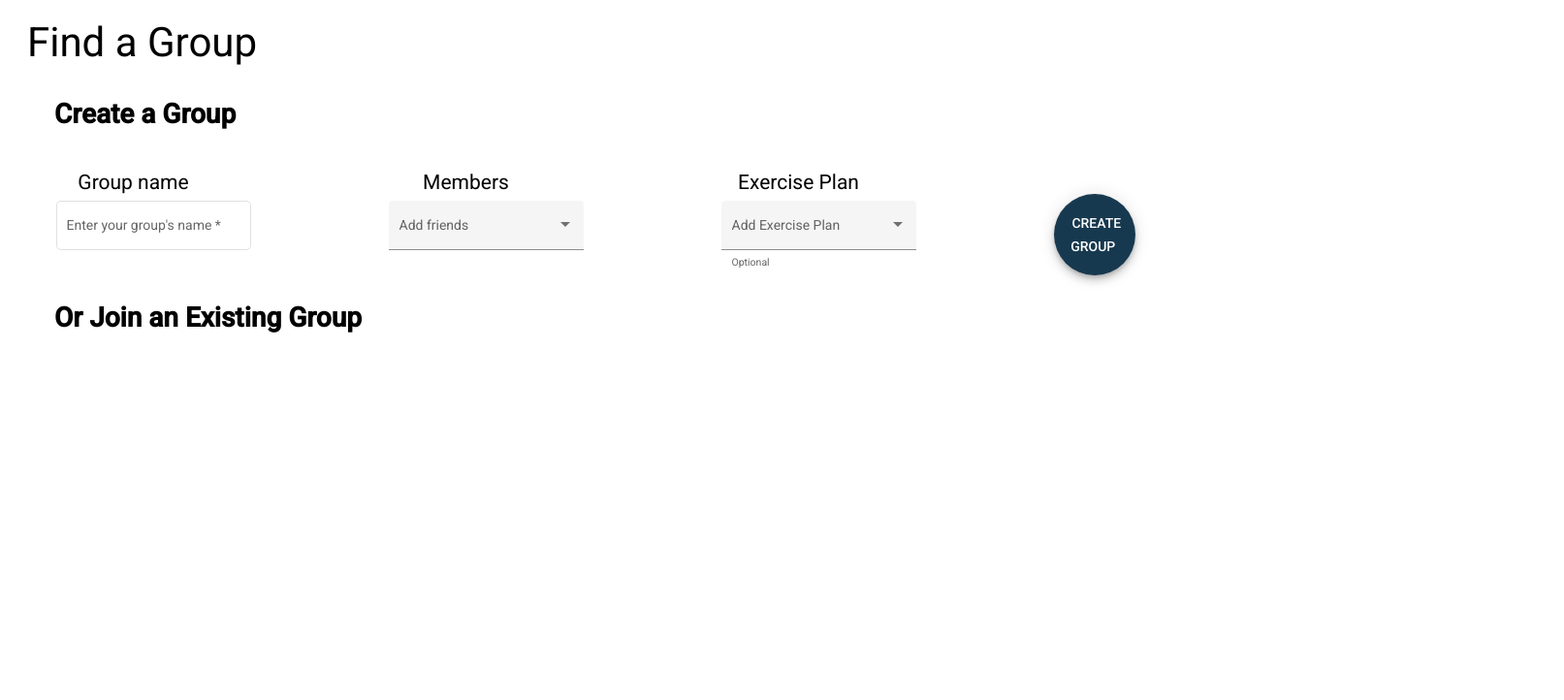
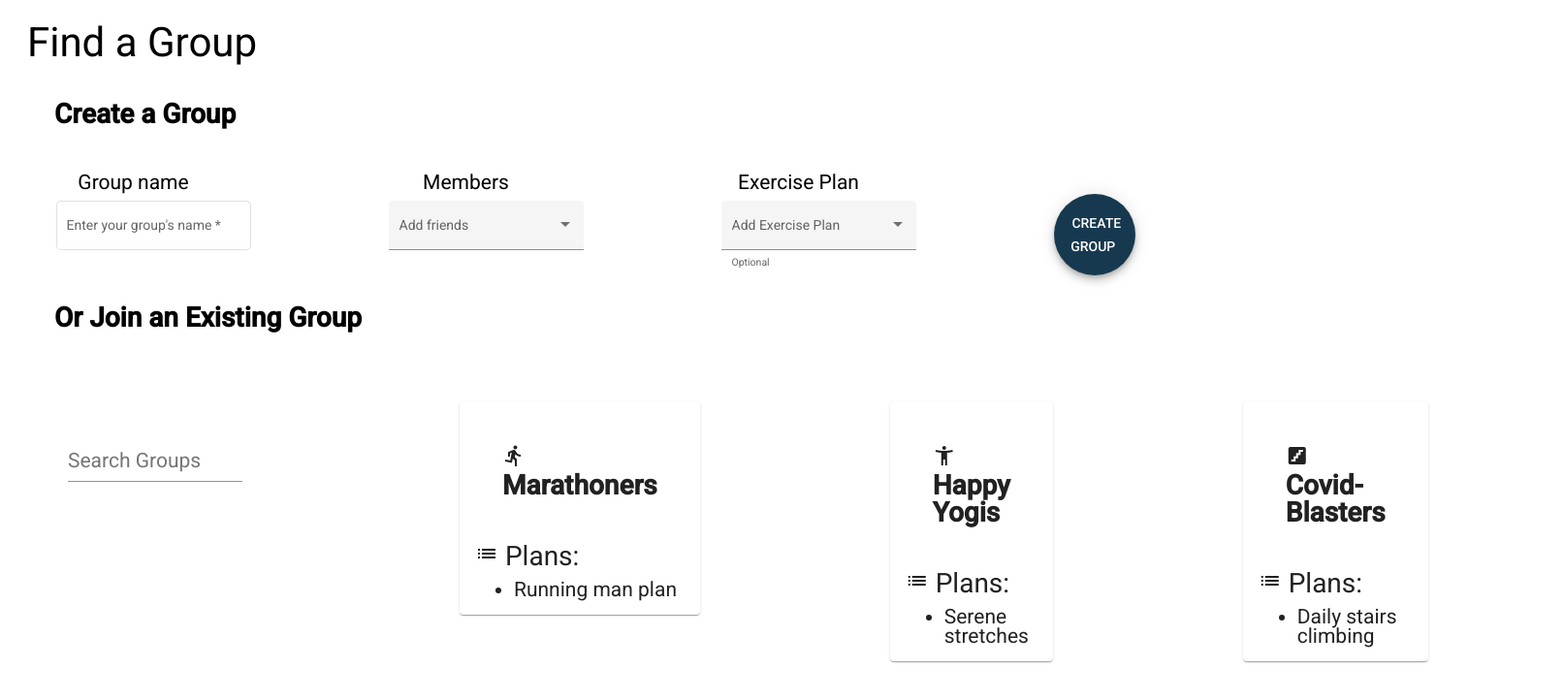
Before and after one commit to covid-blaster/covid-blaster-frontend, an Angular app: page /groups in a window 1280 px wide. Shown: the top 722 px of the page at 97% size, 1613 px wide, since content can reach past the window. Built offline with nearby package versions, Linux system fonts and the light colour scheme.

Commit message:
suggested groups

```diff
--- a/src/components/groups/groups.component.css
+++ b/src/components/groups/groups.component.css
@@ -21,7 +21,10 @@ h3 {
 td {
   padding: 0em 8em 0em 2em;
   text-align: left;
+
 }
+
+
 
 th {
   padding: 0em 8em 0em 2em;
@@ -42,3 +45,22 @@ th {
     white-space: pre-wrap;
     color: white
 }
+
+
+.group-card {
+  margin: 2em;
+  max-width: 100%;
+}
+
+
+.plans {
+  font-size: 2em
+}
+
+li {
+  font-size: 1.5em
+}
+
+.search {
+  font-size: 1.5em
+}
--- a/src/components/groups/groups.component.html
+++ b/src/components/groups/groups.component.html
@@ -53,12 +53,53 @@
     </table>
 
   </form>
-
-
-
   <h3>
     Or Join an Existing Group
   </h3>
 
+  <tr>
+    <td class="search">
+      <form>
+        <mat-form-field>
+            <input type="text" placeholder="Search Groups" matInput>
+        </mat-form-field>
+    </form>
+    </td>
+
+    <td>
+      <mat-card class="group-card">
+        <h3> <mat-icon class="inside-post">directions_run </mat-icon> Marathoners</h3>
+        <div class="plans"> <mat-icon class="inside-post">list </mat-icon>  Plans: </div>
+        <ul>
+          <li>
+            Running man plan
+          </li>
+        </ul>
+      </mat-card>
+    </td>
+    <td>
+      <mat-card class="group-card">
+        <h3> <mat-icon class="inside-post">accessibility_new </mat-icon> Happy Yogis</h3>
+        <div class="plans"> <mat-icon class="inside-post">list </mat-icon>  Plans: </div>
+        <ul>
+          <li>
+            Serene stretches
+          </li>
+        </ul>
+      </mat-card>
+    </td>
+    <td>
+      <mat-card class="group-card">
+        <h3> <mat-icon class="inside-post">stairs </mat-icon> Covid-Blasters</h3>
+        <div class="plans"> <mat-icon class="inside-post">list </mat-icon>  Plans: </div>
+        <ul>
+          <li>
+            Daily stairs climbing
+          </li>
+        </ul>
+      </mat-card>
+    </td>
+
+
   <!-- https://mdbootstrap.com/docs/angular/forms/search/ -->
 </div>
--- a/src/components/groups/groups.component.ts
+++ b/src/components/groups/groups.component.ts
@@ -9,6 +9,7 @@ import { Router } from '@angular/router';
 })
 export class GroupsComponent implements OnInit {
   createGroupForm: FormGroup;
+  times: string[] = ['15', '30', '45', '60'];
   constructor(
     private formBuilder: FormBuilder,
     private router: Router
```
